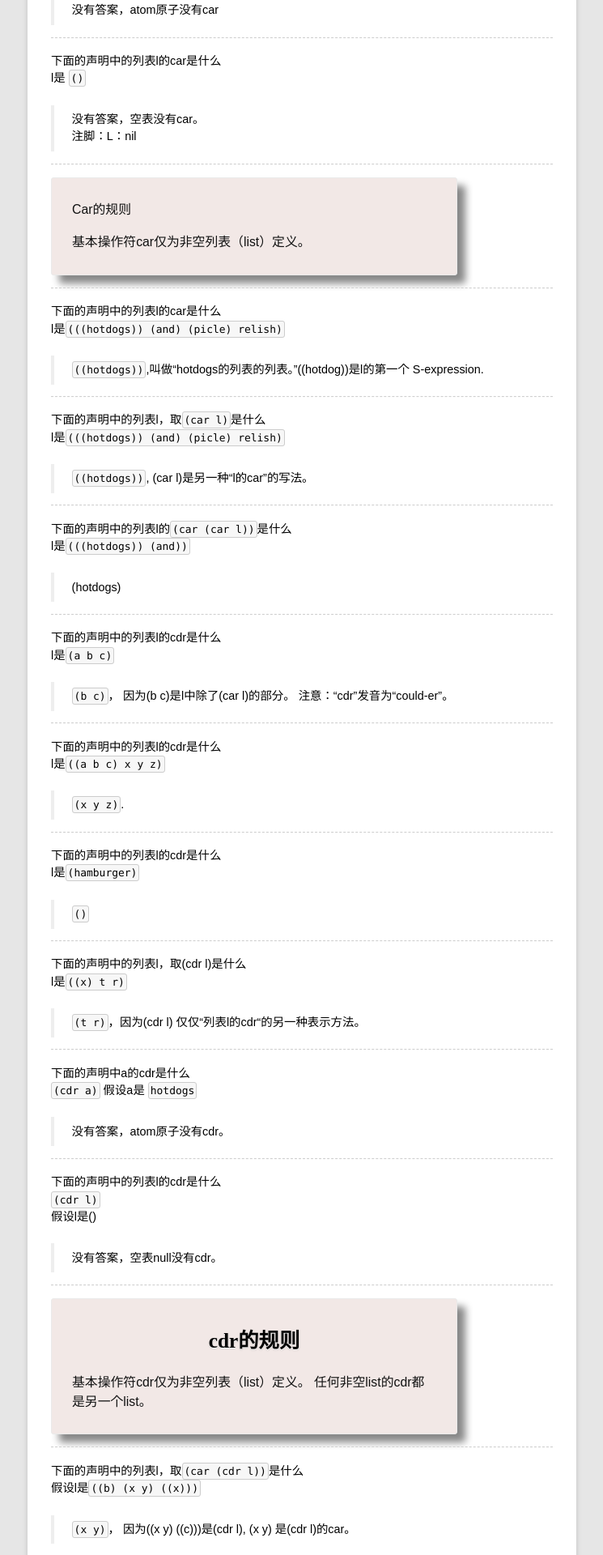
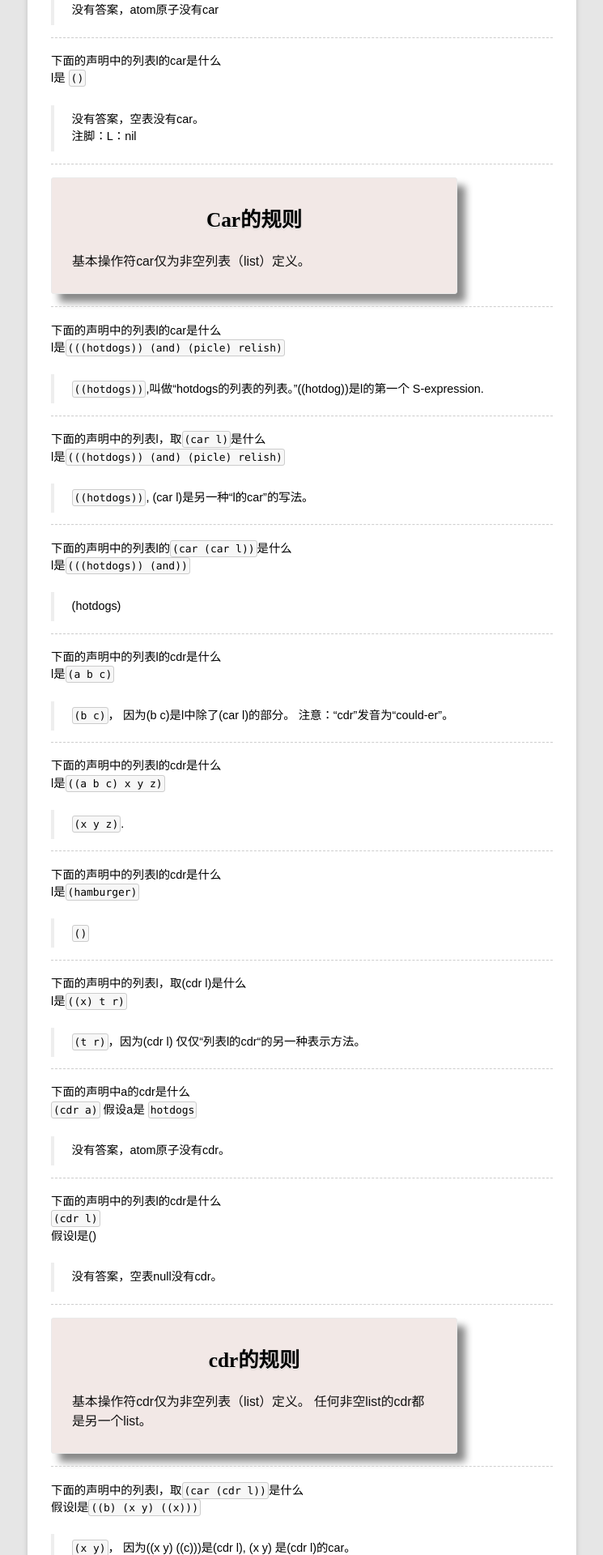
Before and after one commit to rhuichao/uternet.github.io, a Jekyll site: the page built from TLS/01.md, in a window 1280 px wide. Shown: the part 3092-5012 px from the top of the page at 81% size, without its empty margins (267-1012 px from the left). Built offline with Jekyll 4.4.1, drawn with Linux system fonts in a browser that asks for light colours; some web fonts are replaced; Markdown is read by kramdown in place of the engine named in the settings.

Commit message:
new document posted

```diff
--- a/TLS/01.md
+++ b/TLS/01.md
@@ -168,7 +168,7 @@ l是 `()`
 ------------------
 
 <div class="textbox">
-    <p>Car的规则</p>
+    <h1>Car的规则</h1>
     <p>基本操作符car仅为非空列表（list）定义。</p>
 </div>
 
--- a/media/css/style.css
+++ b/media/css/style.css
@@ -11,7 +11,7 @@ body{
     color:#000000;
     background-color:#e6e6e6;
     line-height: 1.5;
-    text-shadow:0 1px 0 rgba(255,255,255,0.12);
+    /*text-shadow:0 1px 0 rgba(255,255,255,0.12);*/
 }
 
 *{
```
